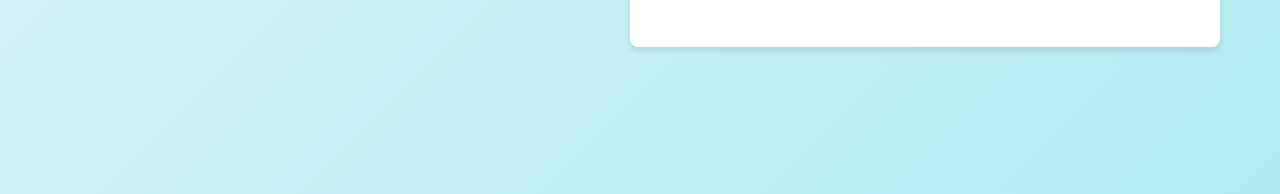
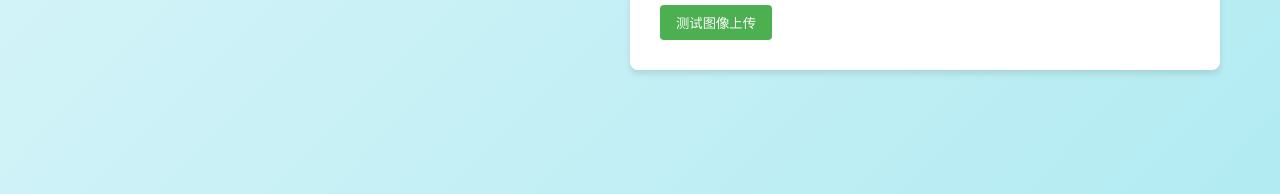
Before and after one commit to Jennifer202566/grok-ghibli, a website: page index.html in a window 1280 px wide. Shown: the part 606-800 px from the top of the page. Drawn offline with Linux system fonts and the light colour scheme.

Commit message:
Update index.html

```diff
--- a/index.html
+++ b/index.html
@@ -102,6 +102,8 @@
                             <p class="file-info">Supports JPG, PNG (Max 5MB)</p>
                             <input type="file" id="file-input" accept="image/jpeg, image/png" hidden>
                         </div>
+  <!-- 在上传区域下方添加 -->
+<button id="test-upload-btn" style="margin-top: 10px; padding: 8px 16px; background-color: #4CAF50; color: white; border: none; border-radius: 4px; cursor: pointer;">测试图像上传</button>
 
                         <div class="preview-container" id="preview-container">
                             <div class="image-preview">
```
